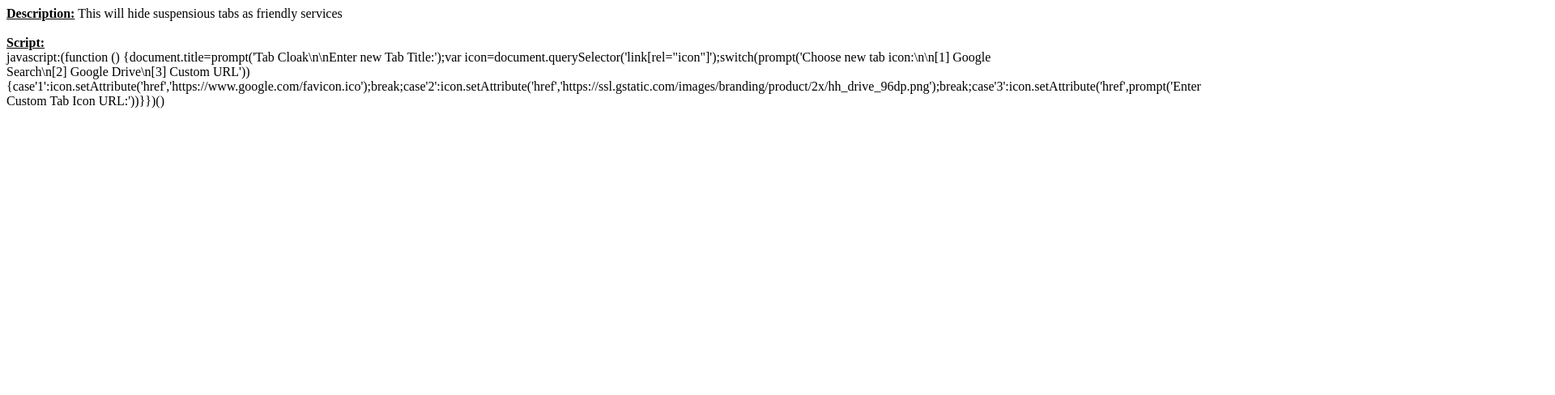
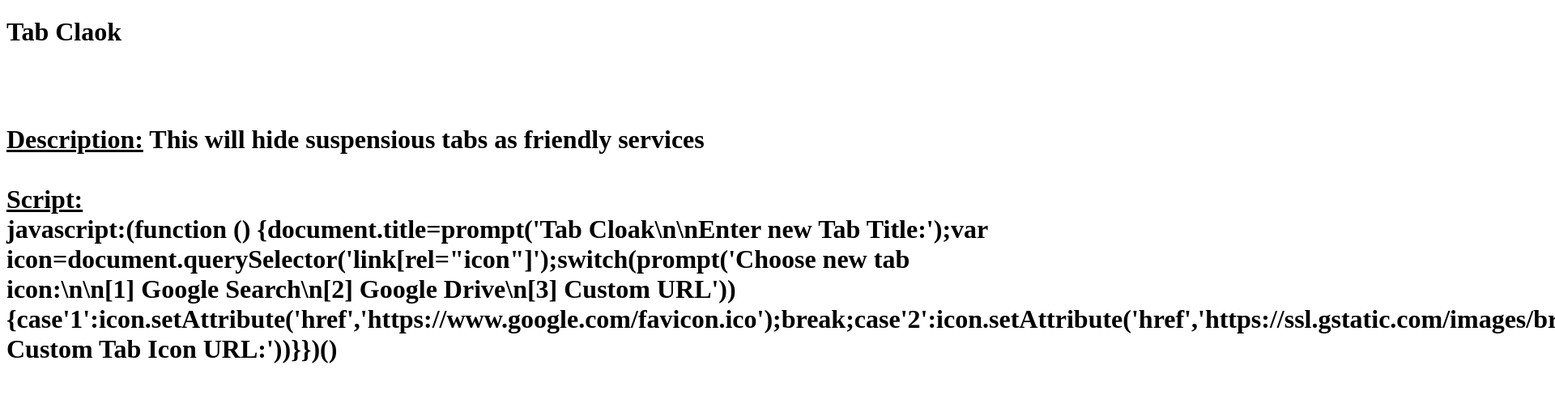
Before and after one commit to Game-Central/external-files, a plain HTML site: page chrome-gamemenu-extension/bookmarklets/tab-cloak.html in a window 1280 px wide. Shown: the top 488 px of the page at 81% size, 1920 px wide, since content can reach past the window. Drawn offline with Linux system fonts and the light colour scheme.

Commit message:
Update tab-cloak.html

```diff
--- a/chrome-gamemenu-extension/bookmarklets/tab-cloak.html
+++ b/chrome-gamemenu-extension/bookmarklets/tab-cloak.html
@@ -2,10 +2,9 @@
 <!DOCTYPE html>
 <html>
   <body>
+    <h1>Tab Claok<h1><br><br>
     <a>
       <u><strong>Description:</strong></u> This will hide suspensious tabs as friendly services
-
-
       <br><br>
       <u><strong>Script:</strong><br></u>
 javascript:(function () {document.title=prompt('Tab Cloak\n\nEnter new Tab Title:');var icon=document.querySelector('link[rel="icon"]');switch(prompt('Choose new tab icon:\n\n[1] Google Search\n[2] Google Drive\n[3] Custom URL')){case'1':icon.setAttribute('href','https://www.google.com/favicon.ico');break;case'2':icon.setAttribute('href','https://ssl.gstatic.com/images/branding/product/2x/hh_drive_96dp.png');break;case'3':icon.setAttribute('href',prompt('Enter Custom Tab Icon URL:'))}})()
```
